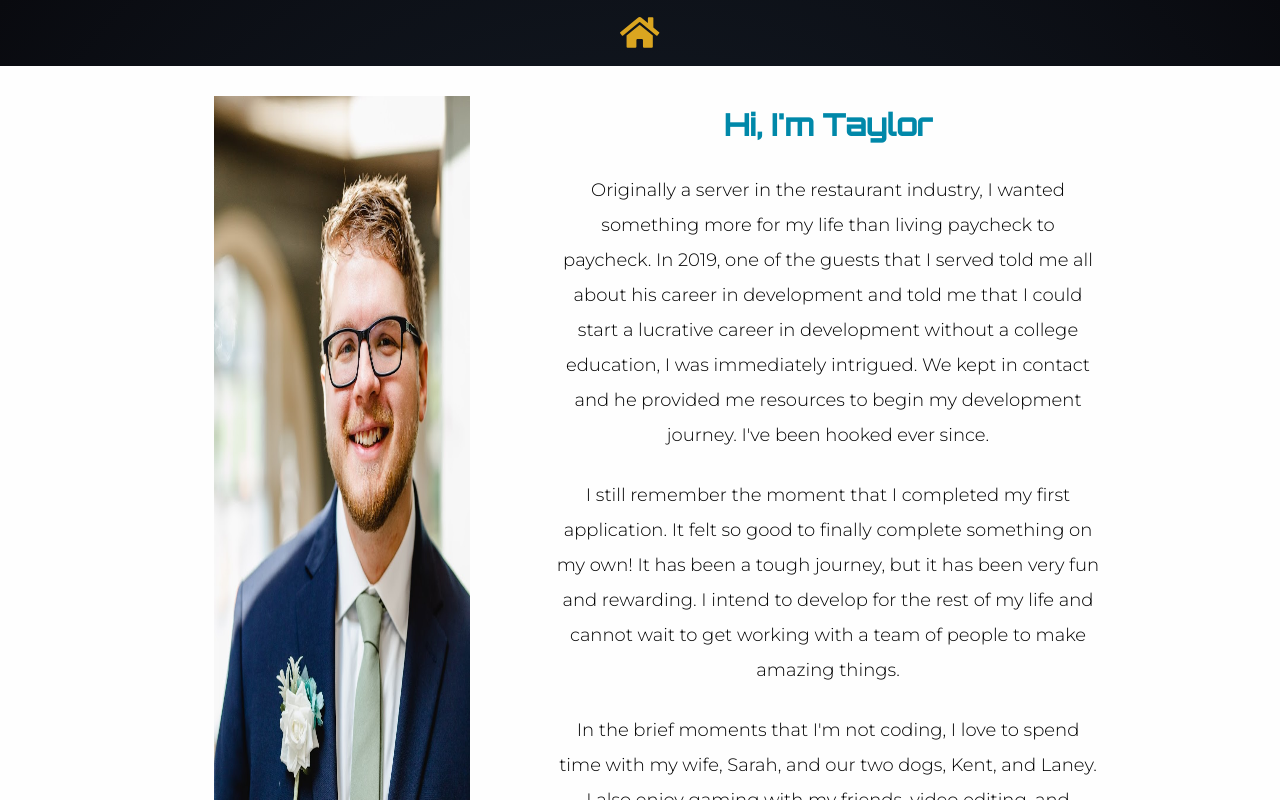
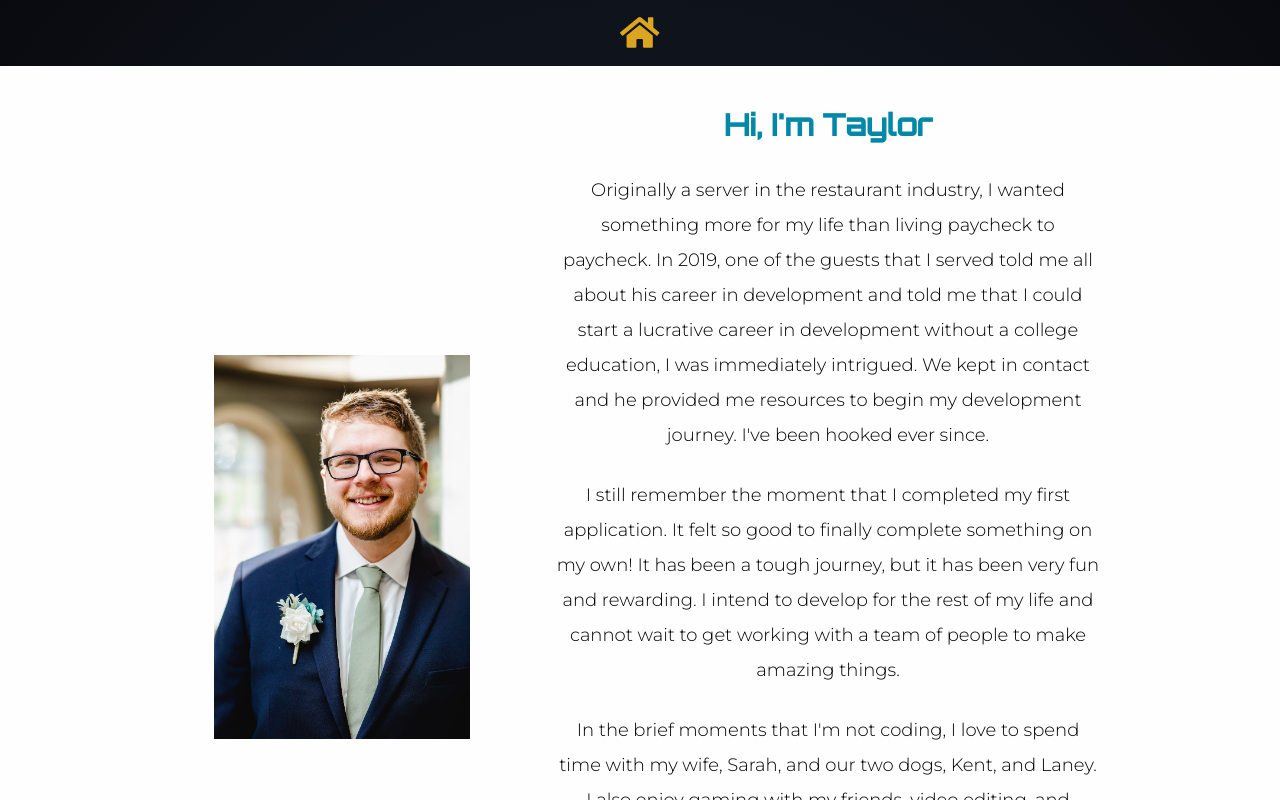
Before and after one commit to tphelps93/taylorphelps-portfolio-2.0, a React (Create React App) app: page /about in a window 1280 px wide. Built offline with nearby package versions, Linux system fonts and the light colour scheme.

Commit message:
updated css styling

```diff
--- a/src/Components/About/About.css
+++ b/src/Components/About/About.css
@@ -11,7 +11,7 @@
 }
 
 .about-content img {
-  width: 20%;
+  max-width: 20%;
   margin: 10px;
 }
 
@@ -101,6 +101,7 @@
     cursor: pointer;
     transition: 200ms;
   }
+
   .about-content {
     display: flex;
     flex-direction: row;
@@ -115,7 +116,8 @@
   }
 
   .about-content img {
-    width: 20%;
+    align-self: center;
+    max-width: 20%;
     margin-right: 70px;
   }
 
```
Also changed, not shown: 1 other file (tests, documents, lock files or other folders).
